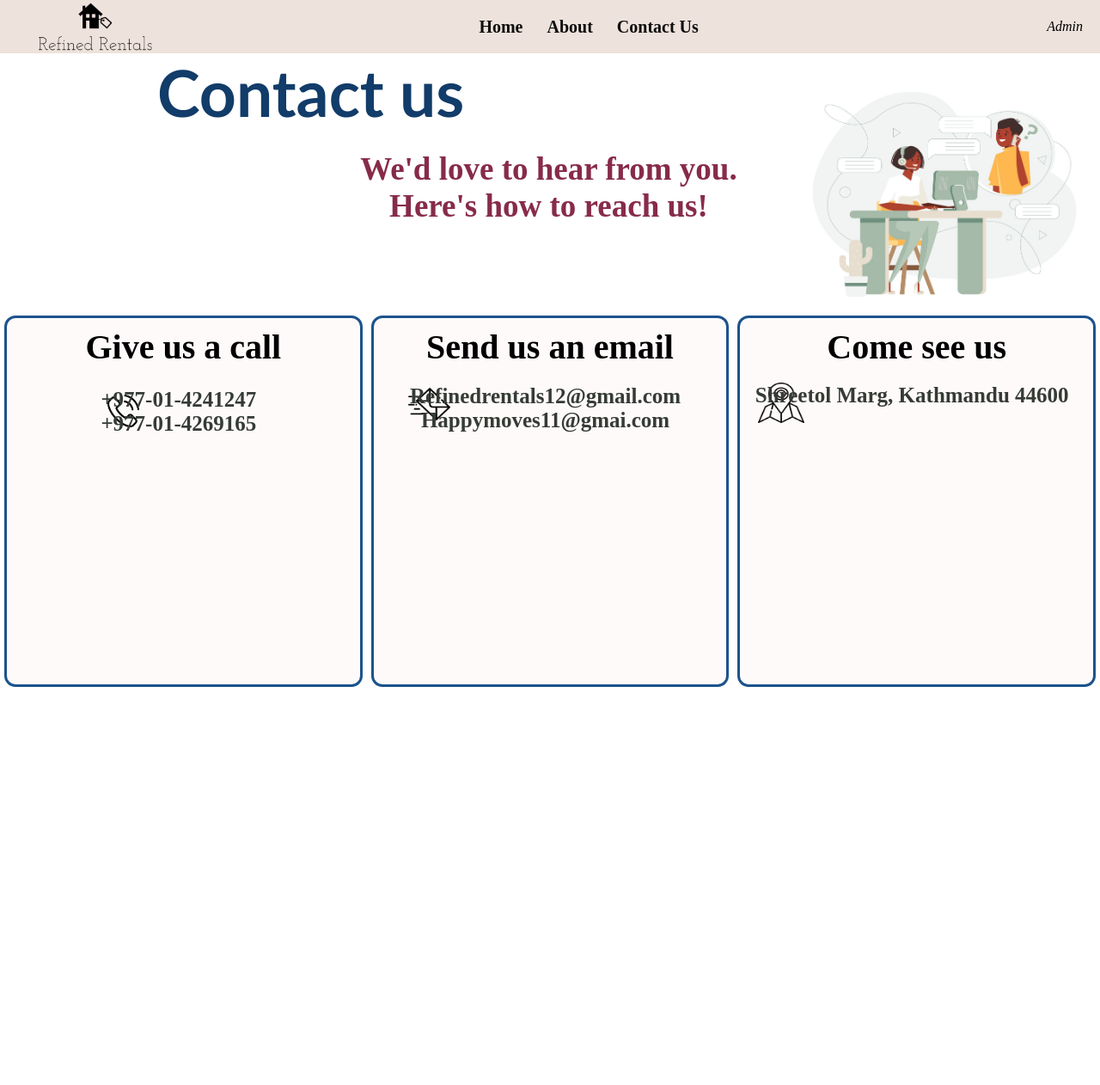
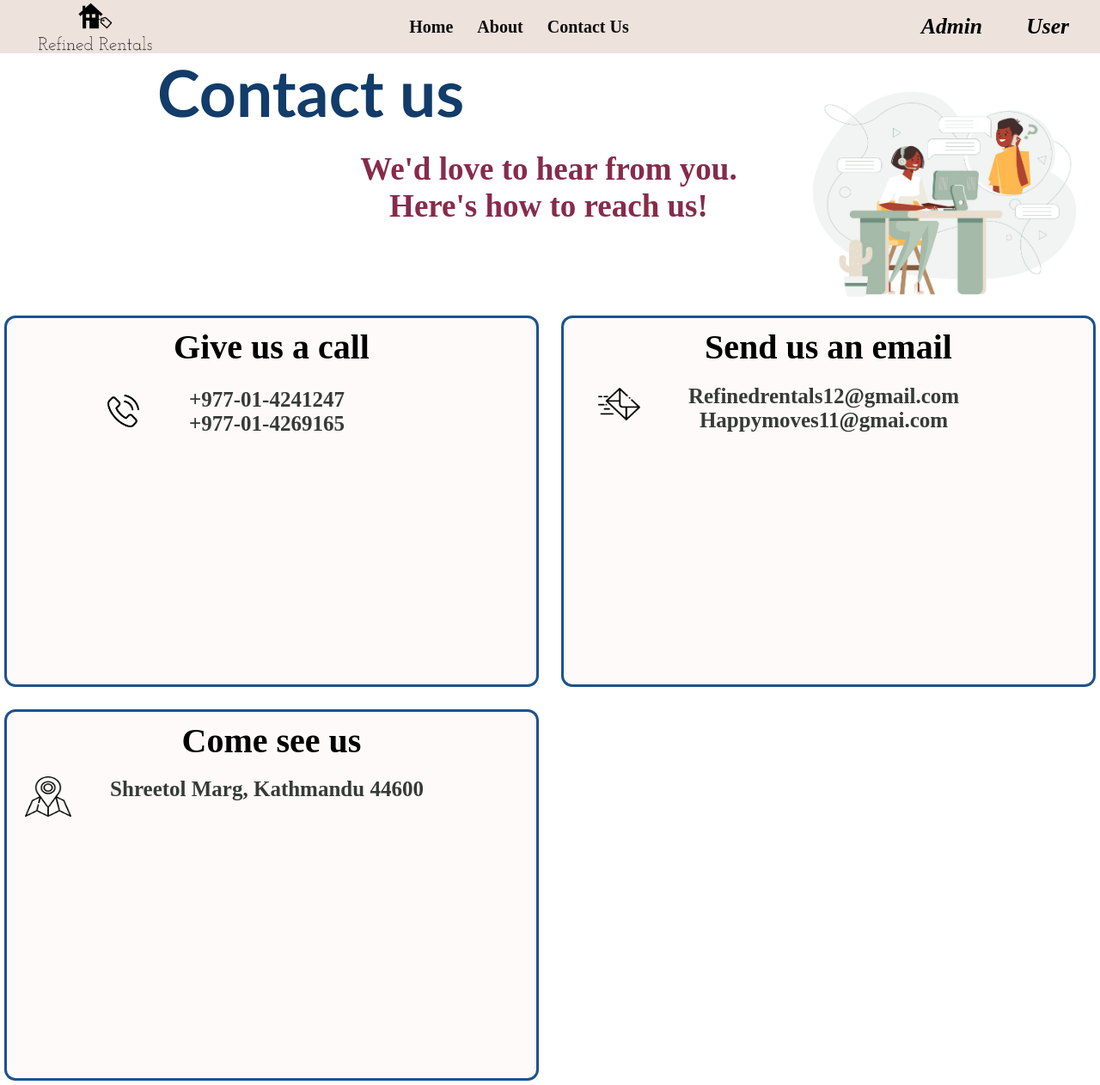
Before and after one commit to binisha99/Summer-project-codes, a PHP site: page /contactus.php in a window 1280 px wide. Shown: the whole page at 86% size. Before the commit the page ends 799 px from the top, so only its background shows below. Run offline with PHP 8.4, Linux system fonts and the light colour scheme.

Commit message:
changes-in-navbar

```diff
--- a/contactus.php
+++ b/contactus.php
@@ -1,5 +1,6 @@
 <!DOCTYPE html>
 <html lang="en">
+
 <head>
   <meta charset="UTF-8">
   <meta http-equiv="X-UA-Compatible" content="IE=edge">
@@ -8,15 +9,16 @@
   <link rel="stylesheet" href="css/nav.css">
 
 </head>
+
 <body>
   <?php
-    include'navbar.php';
+  include 'navbar.php';
   ?>
   <div class="header">
     <div class="top_part">
       <h1>Contact us</h1>
       <h2> We'd love to hear from you.<br>
-              Here's how to reach us!   </h2>
+        Here's how to reach us! </h2>
     </div>
     <div class="ccc">
       <img src="img/callreeg.jpg">
@@ -29,10 +31,12 @@
       <div class="call">
         <img src="img/phone-call.png">
       </div>
+      <div class="column-phoneNumber">
+
         <p>+977-01-4241247<br>
           +977-01-4269165</p>
       </div>
-
+    </div>
 
     <div class="column">
       <h3>Send us an email</h3>
@@ -52,4 +56,5 @@
   </div>
 
 </body>
+
 </html>
--- a/css/cont.css
+++ b/css/cont.css
@@ -69,7 +69,9 @@
  border-radius:13px;
 }
 .container {
-   display: flex;
+   display: grid;
+   grid-template-columns: 1fr 1fr;
+   grid-gap: 1rem;
 }
 .column .call{
   display:flex;
--- a/css/nav.css
+++ b/css/nav.css
@@ -1,3 +1,10 @@
+*,
+*::before,
+*::after {
+    box-sizing: border-box;
+    margin: 0;
+    padding: 0;
+}
 nav{
     height: 62px;
     width: 100%;
@@ -38,32 +45,46 @@ nav ul li{
     /* margin: 10px 20px; */
 }
 nav ul li:hover{
-    background:#EDC7B7;
-    transition: 0.4s;
+    /* background:#EDC7B7; */
+    /* background: #f9f2f5;
+    transition: 0.4s; */
+}
 
-
-  }
 nav ul li a{
     font-size:20px;
-    font-family:detroit;
+    font-family: detroit;
     font-weight: bold;
     color: rgb(13, 13, 13);
 }
+
 nav ul li a:hover{
-    color:black;
+    /* color:black; */
 }
-nav ul li .login-btn a:hover{
+
+nav>ul>li:hover{
+    background: #fff;
+    color: #333;
+    padding: 1rem;
+}
+
+/* .container-gap li:hover {
+    background: #fff;
+    color: #333;
+    /* padding: 1rem; */
+} */
+
+/* nav ul li .login-btn a:hover{
     color:#f9f2f5;
     font-weight: bold;
-}
+} */
 nav .end{
     float:right;
 
 }
-nav .end a:hover{
+/* nav .end a:hover{
     background-color: #EDC7B7;
     color:black;
-}
+} */
 
 .login-btn{
     width: 165px;
@@ -75,3 +96,28 @@ nav .end a:hover{
     background-color:#BAB2B5;
     color:black;
 }
+
+
+.container-gap {
+    display: grid;
+    grid-template-columns: auto auto;
+    font-weight: 800;
+    font-size: 1.6rem;
+    grid-gap: 1.2rem;
+    /* pointer: cursor; */
+    /* background: #000;
+    color: white; */
+}
+
+
+.container-gap li i {
+    cursor: pointer;
+}
+
+.nav-admin {
+    padding: 1rem;
+}
+
+.nav-user {
+    padding: 1rem;
+}
--- a/index.php
+++ b/index.php
@@ -1,17 +1,20 @@
 <!DOCTYPE html>
 <html lang="en">
+
 <head>
   <meta charset="UTF-8">
   <meta http-equiv="X-UA-Compatible" content="IE=edge">
   <meta name="viewport" content="width=device-width, initial-scale=1.0">
   <link rel="stylesheet" href="css/style.css">
   <link rel="stylesheet" href="css/nav.css">
+  <link rel="stylesheet" href="css/onlyNav.css">
 
 </head>
+
 <body>
   <!--Navigation Bar-->
   <?php
-    include'navbar.php';
+  include 'navbar.php';
   ?>
 
   <!--Main Content-->
@@ -27,4 +30,5 @@
     </div>
   </main>
 </body>
+
 </html>
--- a/navbar.php
+++ b/navbar.php
@@ -1,18 +1,19 @@
-
 <?php
-  echo'
-    <nav>
+echo '
+  <nav>
       <div class="logo">
-      <img src="img/logo.png">
+        <img src="img/logo.png">
       </div>
-    <ul>
+      <ul>
         <li><a href="index.php">Home</a></li>
         <li><a href="aboutus.php">About</li></a>
         <li><a href="contactus.php">Contact Us</li></a>
       </ul>
       <ul class="end">
-      <li><i class="fa-light fa-user-gear">Admin</i></li>
-</ul>
-    </nav>
+        <div class="container-gap">
+          <li><i class="fa-light fa-user-gear nav-admin">Admin</i></li>
+          <li><i class="fa-light fa-user-gear nav-user">User</i></li>
+        </div>
+    </ul>
+  </nav>
 ';
-?>
```
Lines whose indentation alone changed are shown as unchanged.
